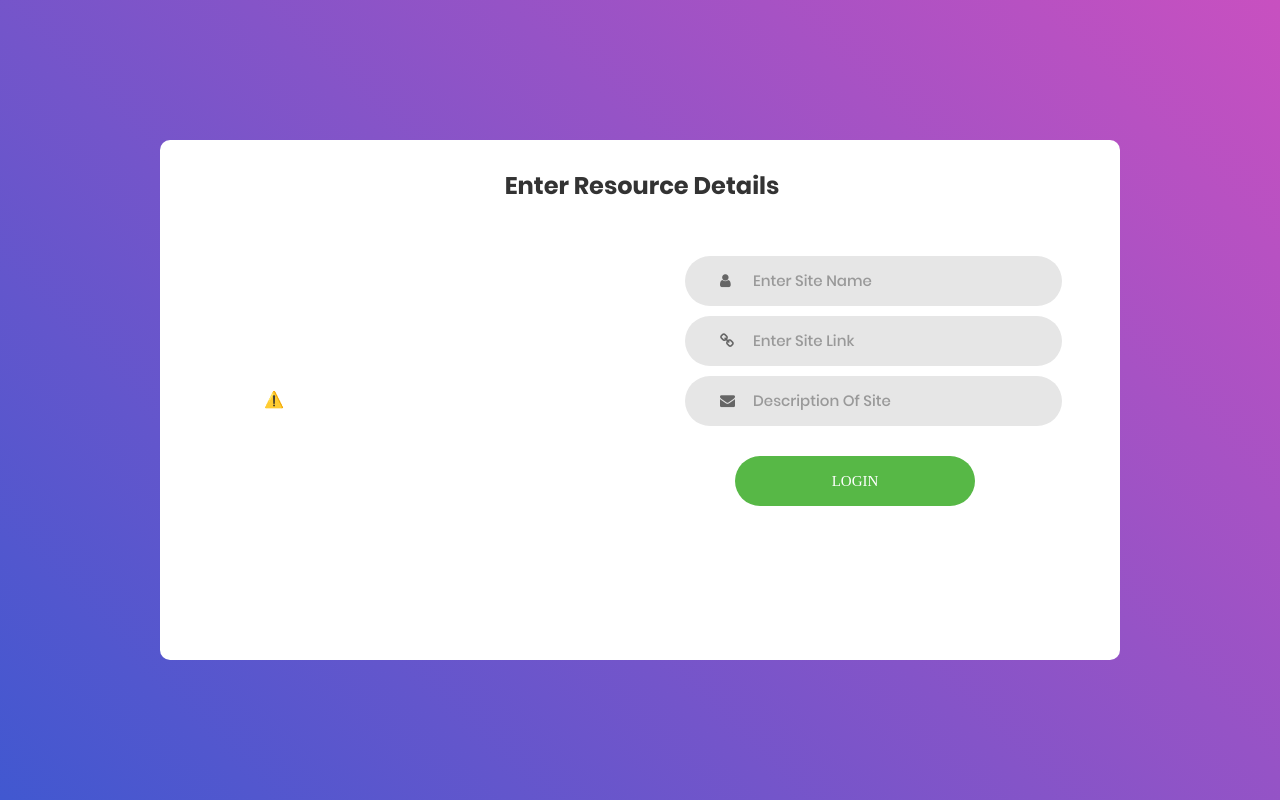
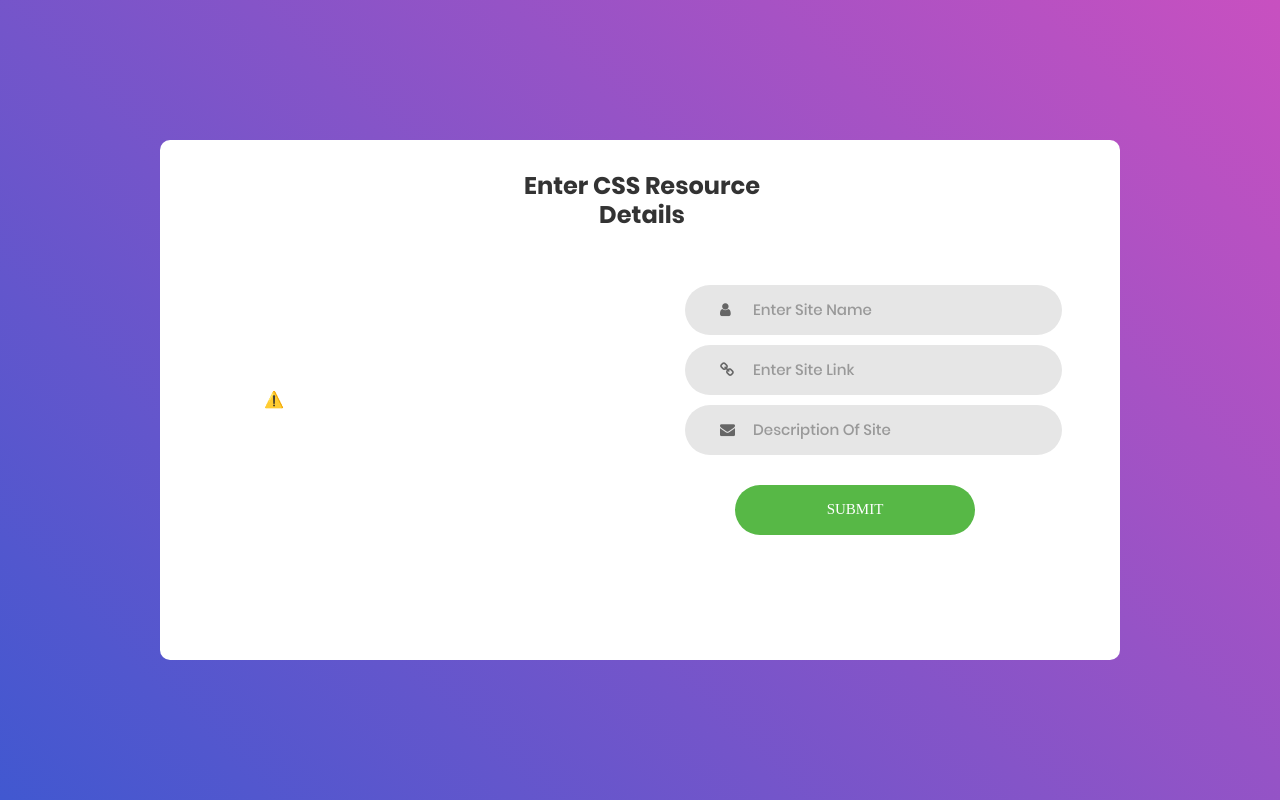
Before and after one commit to pranshulagrawal/resources, a plain HTML site: page index.html in a window 1280 px wide. Drawn offline with nearby package versions, Linux system fonts and the light colour scheme; no server answers; a web font is replaced by a local one.

Commit message:
Update index.html

```diff
--- a/index.html
+++ b/index.html
@@ -33,7 +33,7 @@
 
 				<form class="login100-form validate-form" method="post" name="google-sheet" autocomplete="off">
 					<span class="login100-form-title">
-						Enter Resource Details
+						Enter CSS Resource Details
 					</span>
 
 					<div class="wrap-input100">
@@ -61,7 +61,7 @@
 					</div>
 
 					<div class="container-login100-form-btn">
-						<input class="login100-form-btn" name="submit" type="submit" value="Login" />
+						<input class="login100-form-btn" name="submit" type="submit" value="Submit" />
 
 					</div>
 				</form>
```
